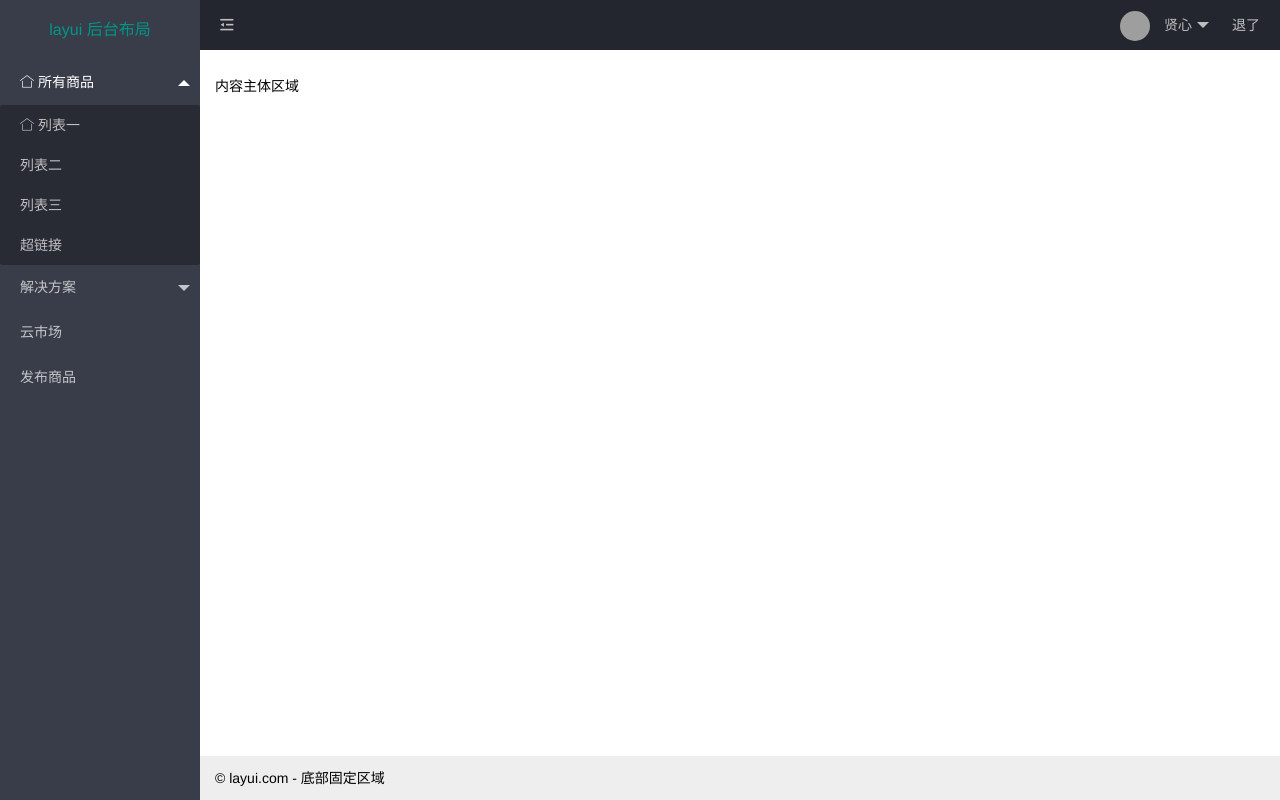
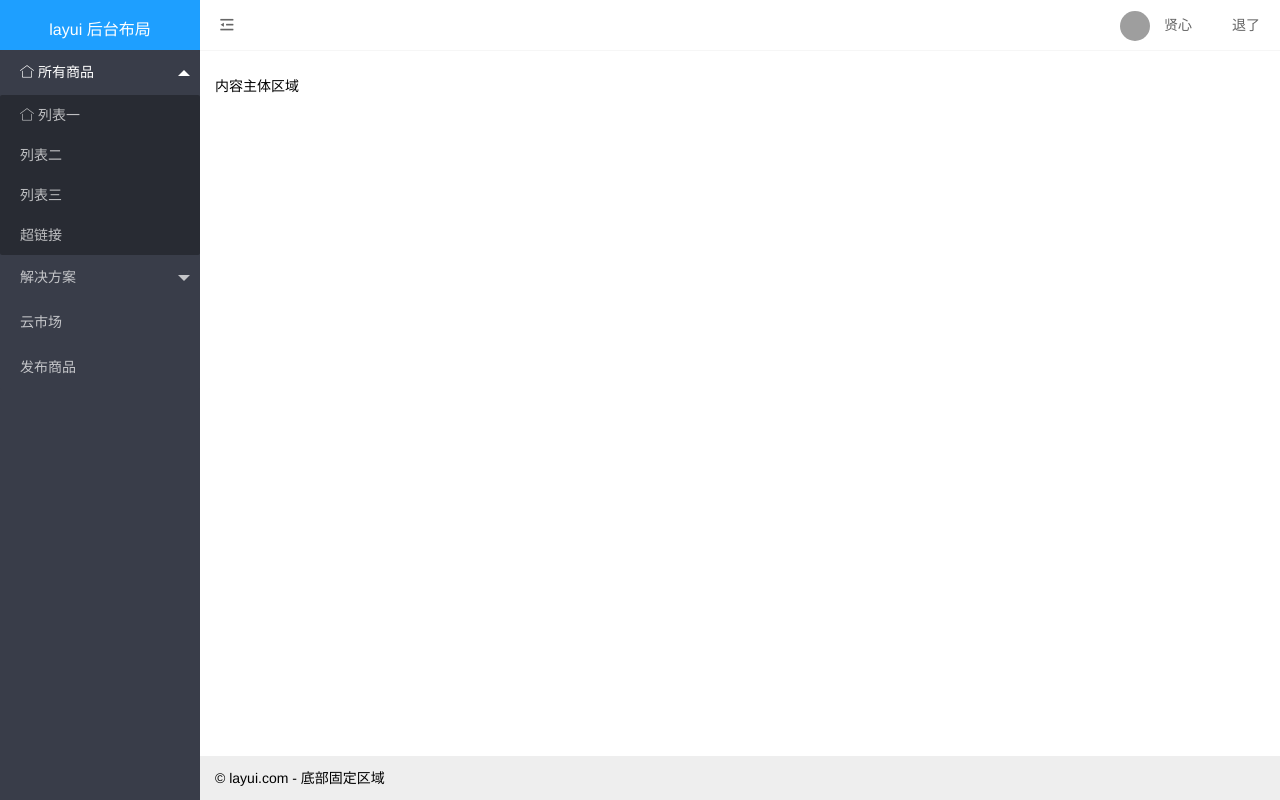
Before and after one commit to XiaoFan1519/layui-demo, a plain HTML site: page index.html in a window 1280 px wide. Drawn offline with Linux system fonts and the light colour scheme; grey boxes are pictures that could not be loaded.

Commit message:
调整主题颜色。

```diff
--- a/custom.css
+++ b/custom.css
@@ -8,7 +8,7 @@
 /* 让logo在菜单栏中展示 */
 .layui-layout-admin .layui-logo {
   transition: width .4s ease-in-out;
-  height: 60px;
+  height: 50px;
   position: fixed;
   left: 0;
   top: 0;
@@ -60,7 +60,7 @@
 }
 
 .layui-side .layui-nav.layui-nav-tree {
-  margin-top: 60px;
+  margin-top: 50px;
 }
 
 .layui-layout-custom-shrink .layui-side {
@@ -68,7 +68,6 @@
 }
 
 .layui-layout-custom-shrink .layui-logo {
-  height: 50px;
   width: 60px;
   background-image: url('res/logo.png');
   background-repeat: no-repeat;
--- a/index.html
+++ b/index.html
@@ -6,6 +6,7 @@
   <meta name="viewport" content="width=device-width, initial-scale=1, maximum-scale=1">
   <title>layout 后台大布局 - Layui</title>
   <link rel="stylesheet" href="./layui/css/layui.css">
+  <link rel="stylesheet" href="./theme.css">
   <link rel="stylesheet" href="./custom.css">
 </head>
 
@@ -14,8 +15,8 @@
     <div class="layui-header">
       <!-- 头部区域（可配合layui已有的水平导航） -->
       <ul class="layui-nav layui-layout-left">
-        <li class="layui-nav-item layui-hide-xs" lay-unselect="" id="LAY_app_flexible">
-          <a href="javascript:;" layadmin-event="flexible" title="侧边伸缩">
+        <li class="layui-nav-item layui-hide-xs" lay-unselect="">
+          <a href="javascript:;" layadmin-event="flexible" title="侧边伸缩" id="LAY_app_flexible">
             <i class="layui-icon layui-icon-shrink-right"></i>
           </a>
         </li>
--- a/theme.css
+++ b/theme.css
@@ -1,3 +1,22 @@
-.theme-fan {
+.theme-fan .layui-header {
+  border-bottom: 1px solid #f6f6f6;
+  background-color: #fff;
+}
 
+.theme-fan .layui-header .layui-nav .layui-nav-item a {
+  color: #666;
 }
+
+.theme-fan .layui-header .layui-nav .layui-nav-item a:hover,
+.layui-nav .layui-this a {
+  color: #333;
+}
+
+.theme-fan .layui-logo {
+  background-color: #1E9FFF
+}
+
+.theme-fan .layui-logo>span {
+  color: #fff;
+  cursor: default;
+}
```
